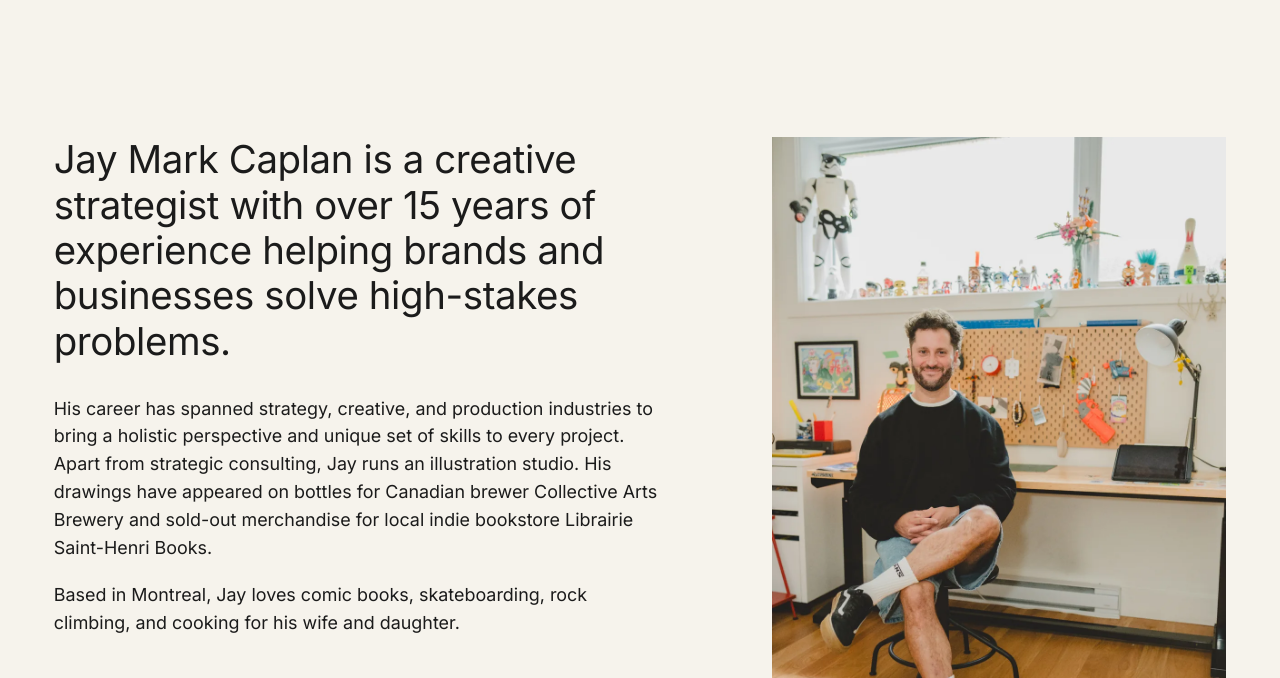
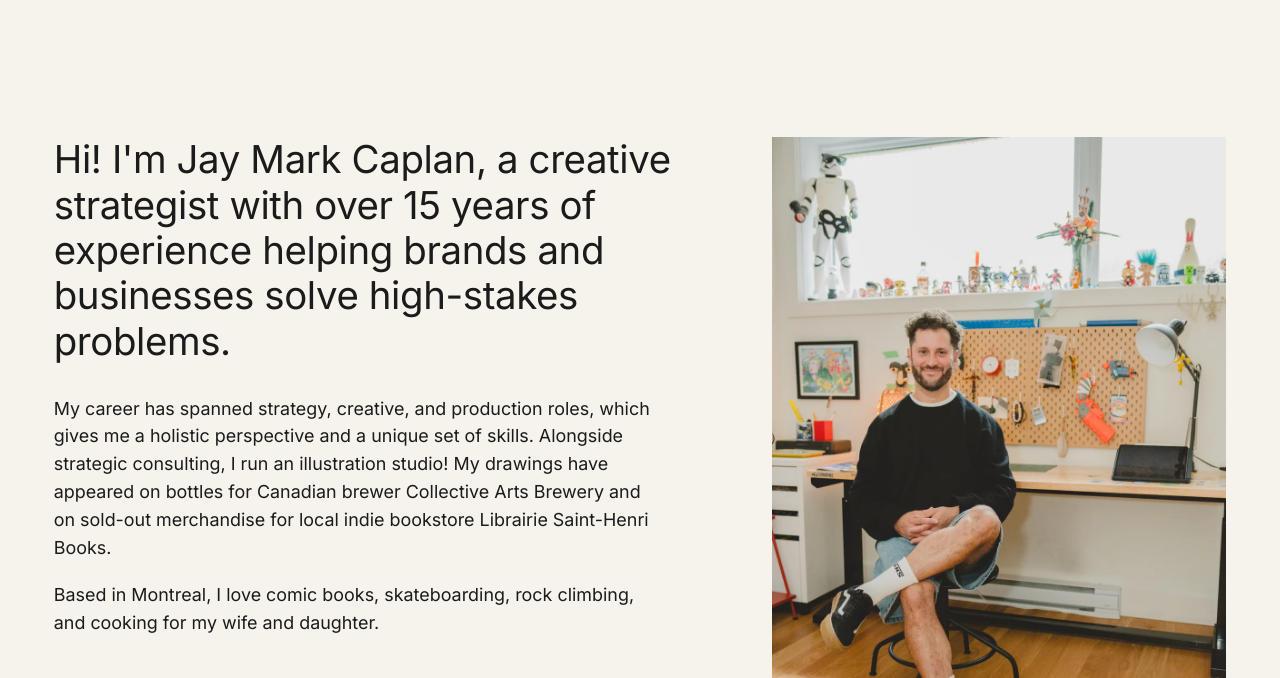
Before and after one commit to jaymarkcaplan/creativestrategist, a plain HTML site: page info/index.html in a window 1280 px wide. Shown: the part 122-800 px from the top of the page. Drawn offline with nearby package versions, Linux system fonts and the light colour scheme.

Commit message:
Update index.html

```diff
--- a/info/index.html
+++ b/info/index.html
@@ -28,9 +28,9 @@
   <div class="info">
     <div class="bio">
       <h1 class="visually-hidden" style="position:absolute;width:1px;height:1px;overflow:hidden;clip:rect(0 0 0 0)">Info</h1>
-      <p>Jay Mark Caplan is a creative strategist with over 15 years of experience helping brands and businesses solve high-stakes problems.</p>
-      <p>His career has spanned strategy, creative, and production industries to bring a holistic perspective and unique set of skills to every project. Apart from strategic consulting, Jay runs an illustration studio. His drawings have appeared on bottles for Canadian brewer Collective Arts Brewery and sold-out merchandise for local indie bookstore Librairie Saint-Henri Books.</p>
-      <p>Based in Montreal, Jay loves comic books, skateboarding, rock climbing, and cooking for his wife and daughter.</p>
+      <p>Hi! I'm Jay Mark Caplan, a creative strategist with over 15 years of experience helping brands and businesses solve high-stakes problems.</p>
+      <p>My career has spanned strategy, creative, and production roles, which gives me a holistic perspective and a unique set of skills. Alongside strategic consulting, I run an illustration studio! My drawings have appeared on bottles for Canadian brewer Collective Arts Brewery and on sold-out merchandise for local indie bookstore Librairie Saint-Henri Books.</p>
+      <p>Based in Montreal, I love comic books, skateboarding, rock climbing, and cooking for my wife and daughter.</p>
     </div>
     <figure class="portrait"><img src="../assets/headshot.webp" width="1000" height="1500" alt="Jay Mark Caplan smiling, seated on a stool in his studio in front of a pegboard desk and a window shelf of toys"></figure>
     <section class="clients" aria-labelledby="cl">
```
